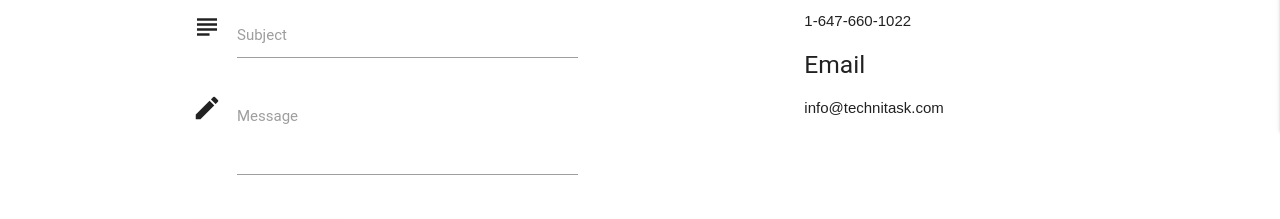
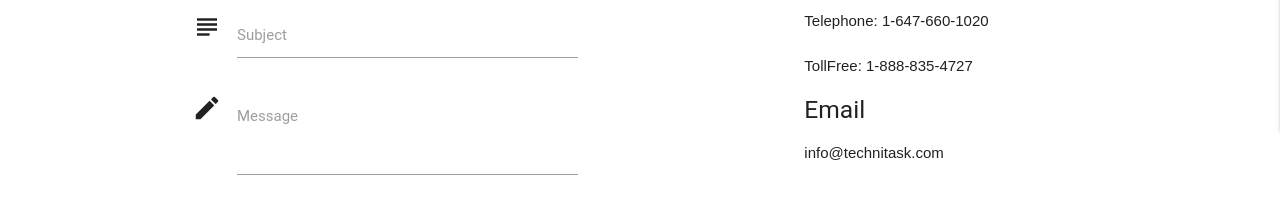
Before and after one commit to technitask/landing-page, a plain HTML site: page contactus.html in a window 1280 px wide. Shown: the part 729-948 px from the top of the page. Drawn offline with Linux system fonts and the light colour scheme; files whose address does not match are found by name; a web font is replaced by a local one.

Commit message:
Update contactus.html

```diff
--- a/contactus.html
+++ b/contactus.html
@@ -163,7 +163,10 @@
               Phone #
             </h5>
             <p>
-              1-647-660-1022
+              Telephone: 1-647-660-1020
+            </p>
+            <p>
+              TollFree: 1-888-835-4727
             </p>
             <h5>
               Email
```
